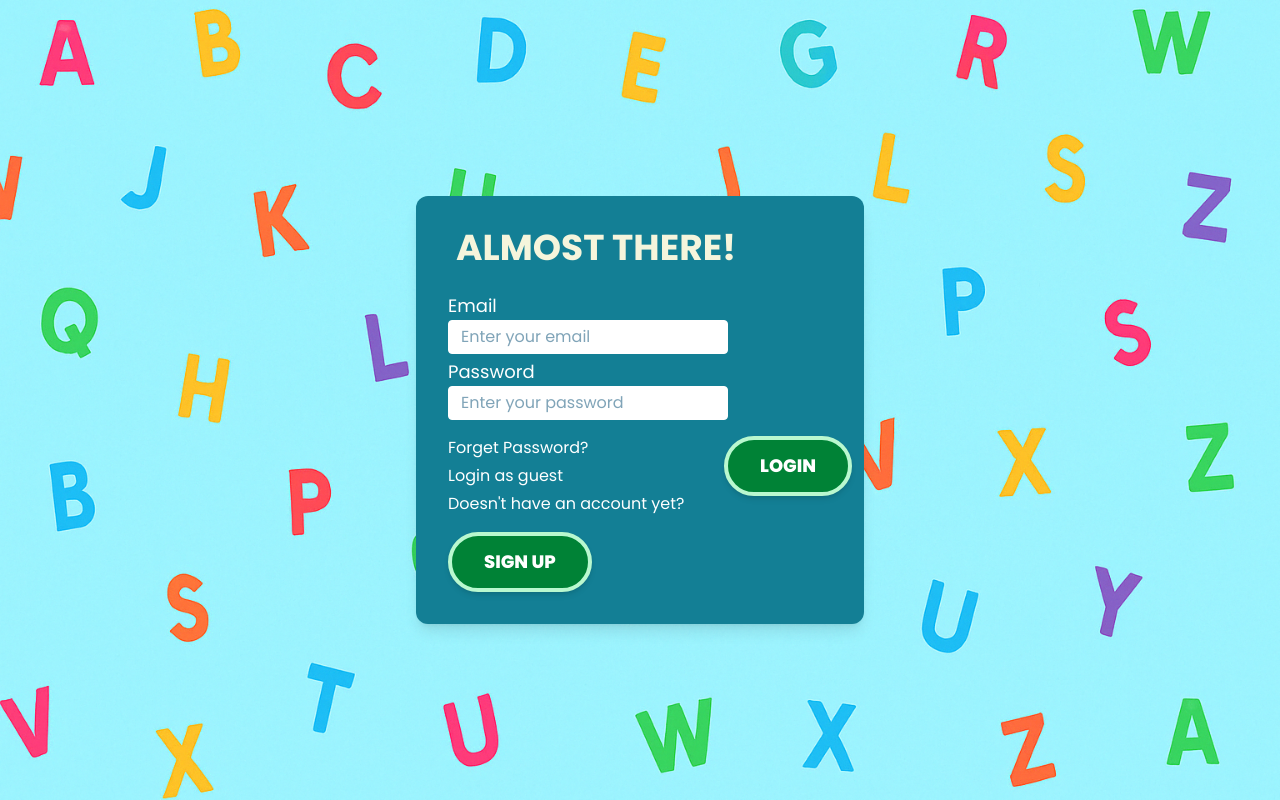
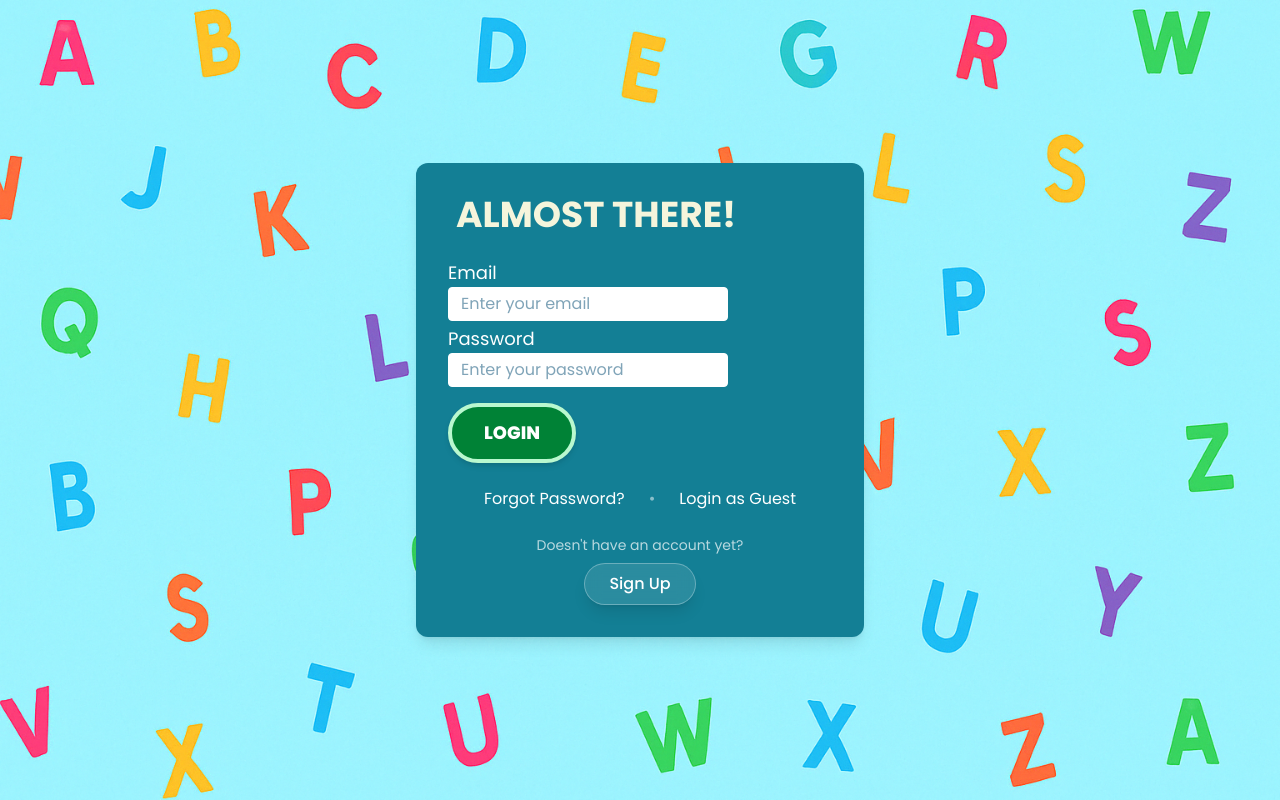
Before and after one commit to English-app-game/frontend, a React (Vite) app: page /login in a window 1280 px wide. Built offline with nearby package versions, Linux system fonts and the light colour scheme; no server answers.

Commit message:
Refactor Login page layout and enhance LoginFormActions styling.

```diff
--- a/src/ui/pages/Login/Login.jsx
+++ b/src/ui/pages/Login/Login.jsx
@@ -56,8 +56,8 @@ export default function Login() {
 
   return (
     <div className="min-h-screen bg-[url('/homePage.png')] bg-cover bg-center flex justify-center items-center px-4">
-      <div className="pt-10 w-full">
-        <BlueBox className="pr-3 mb-5">
+      <div className="w-full max-w-md">
+        <BlueBox className="p-6">
           <LoginFormHeader />
           <LoginFormFields
             email={email} setEmail={setEmail} emailError={emailError}
--- a/src/ui/pages/Login/LoginFormActions.jsx
+++ b/src/ui/pages/Login/LoginFormActions.jsx
@@ -7,26 +7,48 @@ export default function LoginFormActions({ handleLogin, navigate }) {
     <>
       <PrimaryButton
         text="LOGIN"
-        className="float-right mt-4 ml-4 px-4 py-2"
+        className="mt-4 px-4 py-2"
         onClick={handleLogin}
       />
-      <div className="flex flex-col items-start">
-        <TextBottom className="pt-4 text-white hover:underline cursor-pointer" onClick={() => navigate(RESET_PASSWORD)}>
-          Forget Password?
+      <div className="flex flex-col items-center gap-4 mt-6">
+        {/* Main action links in one line */}
+        <div className="flex flex-row items-center justify-center gap-6 flex-wrap">
+          <TextBottom
+            className="text-white hover:underline cursor-pointer transition-colors hover:text-blue-200"
+            onClick={() => navigate(RESET_PASSWORD)}
+          >
+            Forgot Password?
           </TextBottom>
+
+          <span className="text-white/50">•</span>
+
           <TextBottom
-          className="pt-1 text-white hover:underline cursor-pointer"
+            className="text-white hover:underline cursor-pointer transition-colors hover:text-green-200"
             onClick={() => navigate(LOGIN_GUEST)}
           >
-          Login as guest
+            Login as Guest
           </TextBottom>
-        <p className="pt-1 text-white">Doesn't have an account yet?</p>
         </div>
-      <PrimaryButton
-        text="SIGN UP"
-        className="mt-4 bg-gray px-4 py-2"
+
+        {/* Sign up section */}
+        <div className="flex flex-col items-center gap-2 mt-2">
+          <p className="text-white/70 text-sm text-center">
+            Doesn't have an account yet?
+          </p>
+          <TextBottom
+            className="text-white cursor-pointer transition-all duration-300 shadow-lg
+                       bg-white/10 hover:bg-white/20
+                       border border-white/30 hover:border-white/50
+                       px-6 py-2 rounded-full
+                       backdrop-blur-sm
+                       hover:scale-105 hover:shadow-lg
+                       font-medium"
             onClick={() => navigate(REGISTER)}
-      />
+          >
+            Sign Up
+          </TextBottom>
+        </div>
+      </div>
     </>
   );
 }
```
Lines whose indentation alone changed are shown as unchanged.
